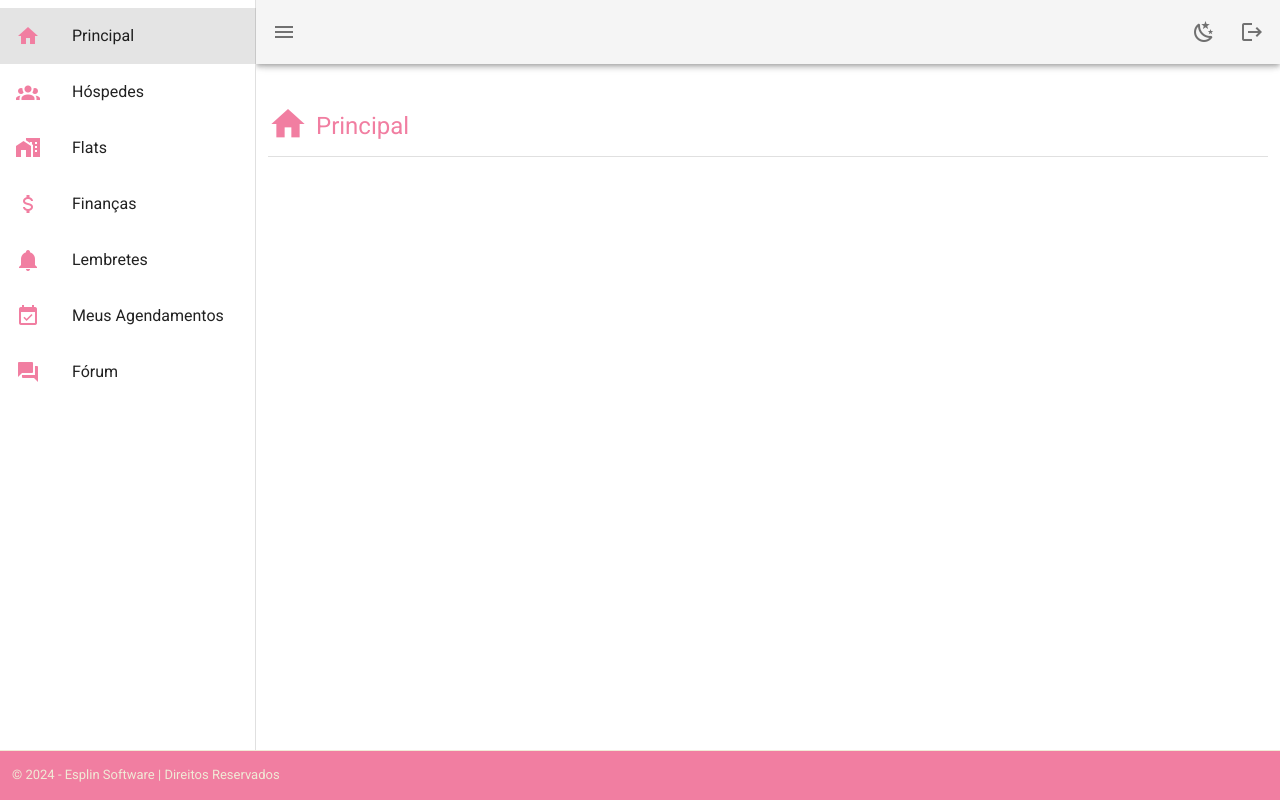
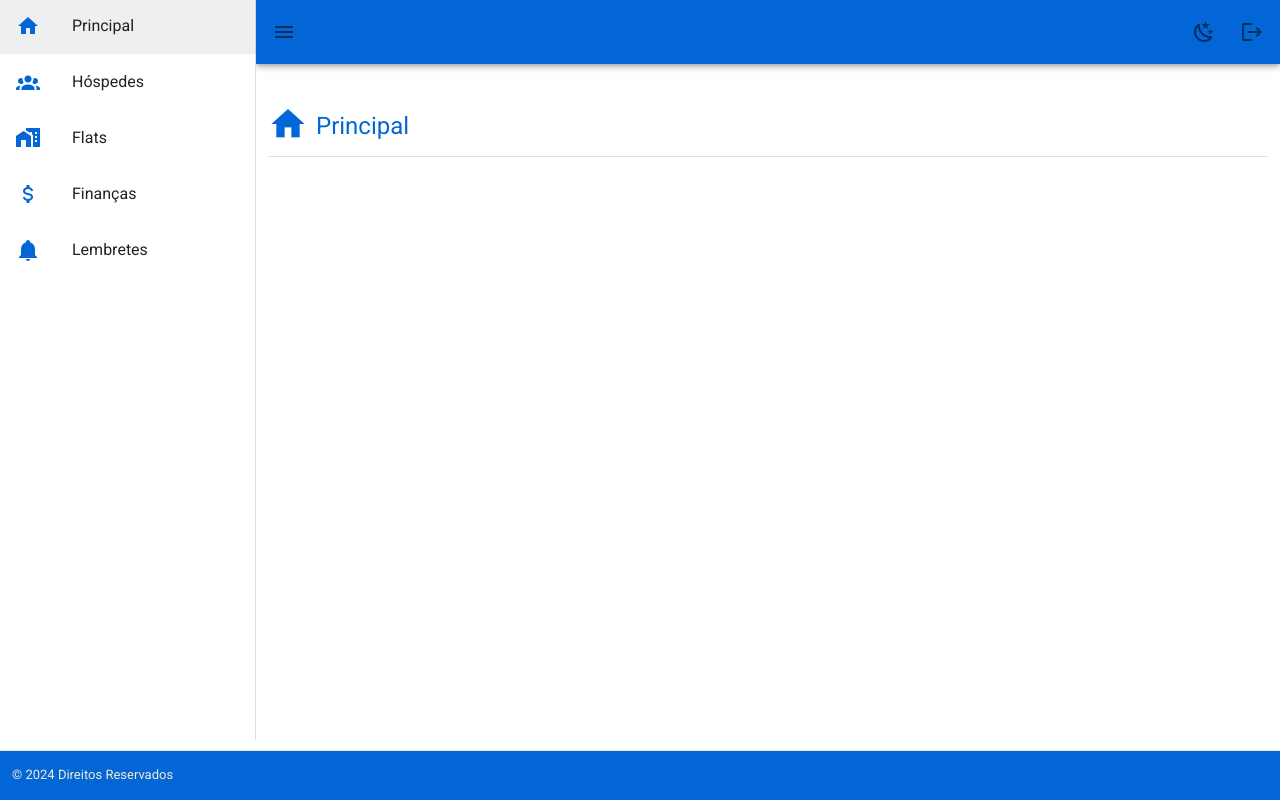
Before and after one commit to eduesplinio/administrador-vue-hospedes-financeiro, a Vue app: page / in a window 1280 px wide. Built offline with nearby package versions, Linux system fonts and the light colour scheme.

Commit message:
aprimora menu lateral

```diff
--- a/public/index.html
+++ b/public/index.html
@@ -5,7 +5,7 @@
   <meta charset="utf-8">
   <meta http-equiv="X-UA-Compatible" content="IE=edge">
   <meta name="viewport" content="width=device-width,initial-scale=1.0">
-  <link rel="icon" href="https://cdn.materialdesignicons.com/5.4.55/css/materialdesignicons.min.css">
+  <link rel="icon" href="">
   <title>
     Gestão de Flats
   </title>
--- a/src/App.vue
+++ b/src/App.vue
@@ -1,7 +1,7 @@
 <template>
   <v-app>
     <!-- Barra de Navegação Superior -->
-    <v-app-bar app>
+    <v-app-bar app color="primary">
       <v-app-bar-nav-icon @click="toggleDrawer"></v-app-bar-nav-icon>
       <v-spacer></v-spacer>
       <v-btn icon @click="toggleDarkTheme">
@@ -16,55 +16,56 @@
 
     <!-- Menu Lateral -->
     <v-navigation-drawer
-      v-model="drawer"
       app
-      :mini-variant.sync="miniVariant"
-      permanent
+      :mini-variant="miniVariant"
+      :permanent="true"
+      class="my-drawer"
     >
       <v-list>
-        <v-list-item link to="/">
+        <v-list-item
+          :class="{ 'selected-item': isSelected('/') }"
+          @click="navigateTo('/')"
+        >
           <v-list-item-icon>
             <v-icon color="primary">mdi-home</v-icon>
           </v-list-item-icon>
           <v-list-item-title v-if="!miniVariant">Principal</v-list-item-title>
         </v-list-item>
-        <v-list-item link to="/hospedes">
+        <v-list-item
+          :class="{ 'selected-item': isSelected('/hospedes') }"
+          @click="navigateTo('/hospedes')"
+        >
           <v-list-item-icon>
             <v-icon color="primary">mdi-account-group</v-icon>
           </v-list-item-icon>
           <v-list-item-title v-if="!miniVariant">Hóspedes</v-list-item-title>
         </v-list-item>
-        <v-list-item link to="/flats">
+        <v-list-item
+          :class="{ 'selected-item': isSelected('/flats') }"
+          @click="navigateTo('/flats')"
+        >
           <v-list-item-icon>
             <v-icon color="primary">mdi-home-city</v-icon>
           </v-list-item-icon>
           <v-list-item-title v-if="!miniVariant">Flats</v-list-item-title>
         </v-list-item>
-        <v-list-item link to="/financas">
+        <v-list-item
+          :class="{ 'selected-item': isSelected('/financas') }"
+          @click="navigateTo('/financas')"
+        >
           <v-list-item-icon>
             <v-icon color="primary">mdi-currency-usd</v-icon>
           </v-list-item-icon>
           <v-list-item-title v-if="!miniVariant">Finanças</v-list-item-title>
         </v-list-item>
-        <v-list-item link to="/lembretes">
+        <v-list-item
+          :class="{ 'selected-item': isSelected('/lembretes') }"
+          @click="navigateTo('/lembretes')"
+        >
           <v-list-item-icon>
             <v-icon color="primary">mdi-bell</v-icon>
           </v-list-item-icon>
           <v-list-item-title v-if="!miniVariant">Lembretes</v-list-item-title>
-        </v-list-item>
-        <v-list-item link to="/meusAgendamentos">
-          <v-list-item-icon>
-            <v-icon color="primary">mdi-calendar-check</v-icon>
-          </v-list-item-icon>
-          <v-list-item-title v-if="!miniVariant"
-            >Meus Agendamentos</v-list-item-title
-          >
-        </v-list-item>
-        <v-list-item link to="/forumEmpresa">
-          <v-list-item-icon>
-            <v-icon color="primary">mdi-forum</v-icon>
-          </v-list-item-icon>
-          <v-list-item-title v-if="!miniVariant">Fórum</v-list-item-title>
         </v-list-item>
       </v-list>
     </v-navigation-drawer>
@@ -77,7 +78,7 @@
     <!-- Rodapé -->
     <v-footer padless fixed app>
       <v-col class="footer-content" cols="12">
-        © {{ currentYear }} - Esplin Software | Direitos Reservados
+        © {{ currentYear }} Direitos Reservados
         <v-img
           class="footer-logo"
           src=""
@@ -139,8 +140,8 @@ import { mapActions } from "vuex";
 export default {
   data() {
     return {
-      drawer: false, // Inicialmente visível
-      miniVariant: false, // Controla a variação mini do menu lateral
+      drawer: true,
+      miniVariant: false,
       darkTheme: false,
       dialog: false,
       snackbar: false,
@@ -153,7 +154,7 @@ export default {
     };
   },
   created() {
-    this.$vuetify.theme.dark = this.darkTheme; // Aplica o tema claro ao criar o componente
+    this.$vuetify.theme.dark = this.darkTheme;
   },
   computed: {
     currentYear() {
@@ -179,7 +180,13 @@ export default {
     ...mapActions(["loginUser", "logoutUser"]),
 
     toggleDrawer() {
-      this.miniVariant = !this.miniVariant;
+      this.drawer = !this.drawer;
+      this.miniVariant = !this.drawer;
+    },
+
+    closeDrawer() {
+      this.drawer = false;
+      this.miniVariant = true;
     },
     toggleDarkTheme() {
       this.darkTheme = !this.darkTheme;
@@ -214,11 +221,21 @@ export default {
         this.resetForm();
       }
     },
+    navigateTo(route) {
+      this.$router.push(route);
+    },
+    isSelected(route) {
+      return this.$route.path === route;
+    },
   },
 };
 </script>
 
 <style scoped>
+.my-drawer {
+  top: -10px !important;
+}
+
 .footer-content {
   font-size: 13px;
   height: 50px;
@@ -227,7 +244,7 @@ export default {
   justify-content: space-between;
   text-align: right;
   color: #f0ead6;
-  background-color: #f17ea1; /* Cor de fundo aplicada tanto para o tema claro quanto para o escuro */
+  background-color: var(--primary-color);
   position: relative;
 }
 
@@ -266,4 +283,24 @@ export default {
 .centered-snackbar {
   align-items: center;
 }
+
+/* Estilo para hover e item selecionado */
+.v-list-item {
+  transition: background-color 0.3s ease;
+}
+
+.v-list-item:hover {
+  background-color: var(--tertiary-color);
+}
+
+.selected-item {
+  background-color: #e0e0e0; /* Cor de fundo ao passar o mouse */
+}
+.v-list-item {
+  transition: none; /* Desativa transições ao clicar */
+}
+
+.v-list-item-icon {
+  transition: none; /* Desativa transições ao clicar */
+}
 </style>
--- a/src/plugins/vuetify.js
+++ b/src/plugins/vuetify.js
@@ -8,17 +8,17 @@ export default new Vuetify({
         dark: true,
         themes: {
             light: {
-                primary: 'f17ea1', // Laranja médio
-                secondary: '#ffc4d8', // Laranja mais escuro
-                tertiary: '#F0EAD6', // Bege claro
-                tertiary2: '#E5E5E5', // Cinza claro
-                white: '#FFFFFF'
+                primary: '#0366d6', // Cinza escuro, quase preto, para textos e cabeçalhos
+                secondary: '#586069', // Cinza médio, para textos secundários
+                tertiary: '#f6f8fa', // Cinza muito claro, para fundos e áreas de destaque
+                tertiary2: '#e1e4e8', // Cinza claro, para bordas e divisórias
+                white: '#FFFFFF' // Branco, mantido para contrastes e fundos
             },
             dark: {
-                primary: '#f17ea1', // Laranja médio
-                secondary: '#ffc4d8', // Laranja mais escuro
-                tertiary: '#F0EAD6', // Bege claro
-                tertiary2: '#E5E5E5', // Cinza claro
+                primary: '#0366d6', // Azul do GitHub, substituindo o verde claro
+                secondary: '#586069', // Cinza escuro, quase preto, para fundos
+                tertiary: '#586069', // Cinza médio, para textos secundários e elementos
+                tertiary2: '#e1e4e8', // Cinza claro, para bordas e divisórias em um fundo escuro
             }
         },
     },
--- a/vue.config.js
+++ b/vue.config.js
@@ -26,7 +26,8 @@ module.exports = defineConfig({
     'vuetify'
   ],
   devServer: {
-    https: true,
+    open: true,
+    server: true,
     historyApiFallback: true,
   }
 });
```
Also changed, not shown: src/views/ClientManager.vue (+35 -30 lines), 1 other file (tests, documents, lock files or other folders).
